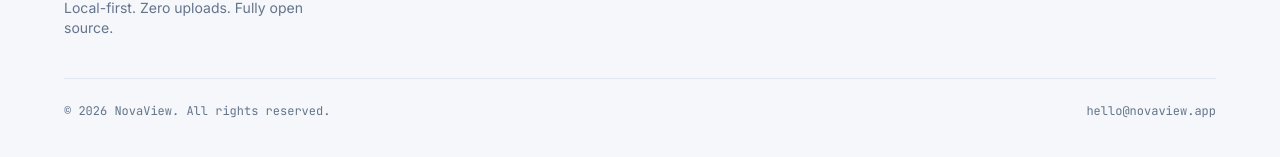
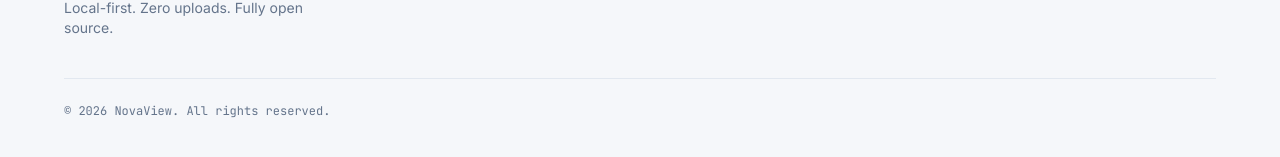
Before and after one commit to Woods30/NovaView-site, a React (Vite) app: page /en/ in a window 1280 px wide. Shown: the part 6428-6585 px from the top of the page. Built offline with nearby package versions, Linux system fonts and the light colour scheme; a web font is replaced by a local one.

Commit message:
fix(footer): remove hello@novaview.app from meta row (kept in 联系 column)

```diff
--- a/src/components/layout/Footer.tsx
+++ b/src/components/layout/Footer.tsx
@@ -81,9 +81,8 @@ export function Footer({ locale }: { locale: Locale }) {
             </ul>
           </div>
         </div>
-        <div className="mt-10 pt-6 border-t border-border flex flex-col md:flex-row items-start md:items-center justify-between gap-2 text-xs text-fg-muted font-mono">
+        <div className="mt-10 pt-6 border-t border-border flex items-center text-xs text-fg-muted font-mono">
           <span>© 2026 NovaView. All rights reserved.</span>
-          <span>hello@novaview.app</span>
         </div>
       </Container>
     </footer>
```
Also changed, not shown: 1 other file (tests, documents, lock files or other folders).
